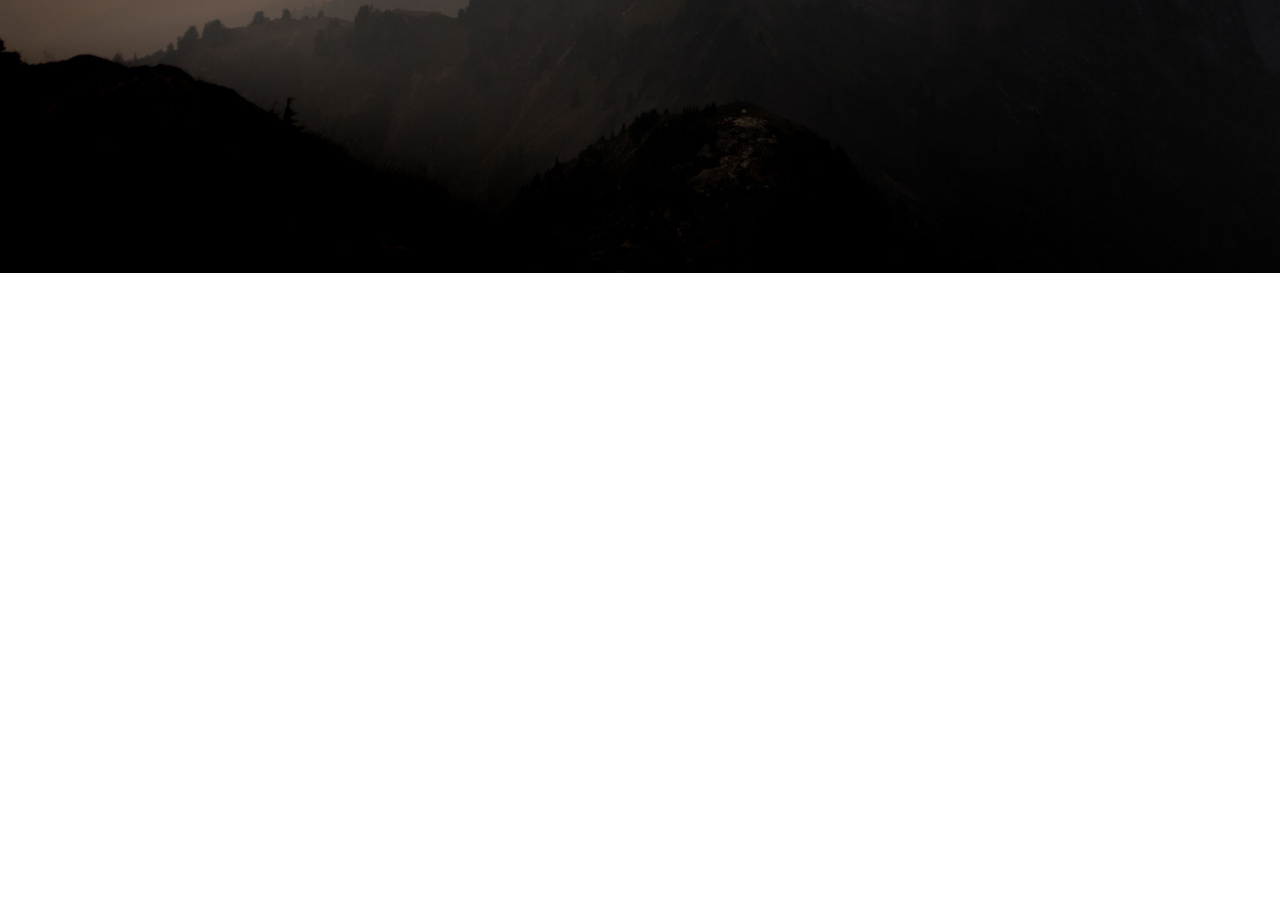
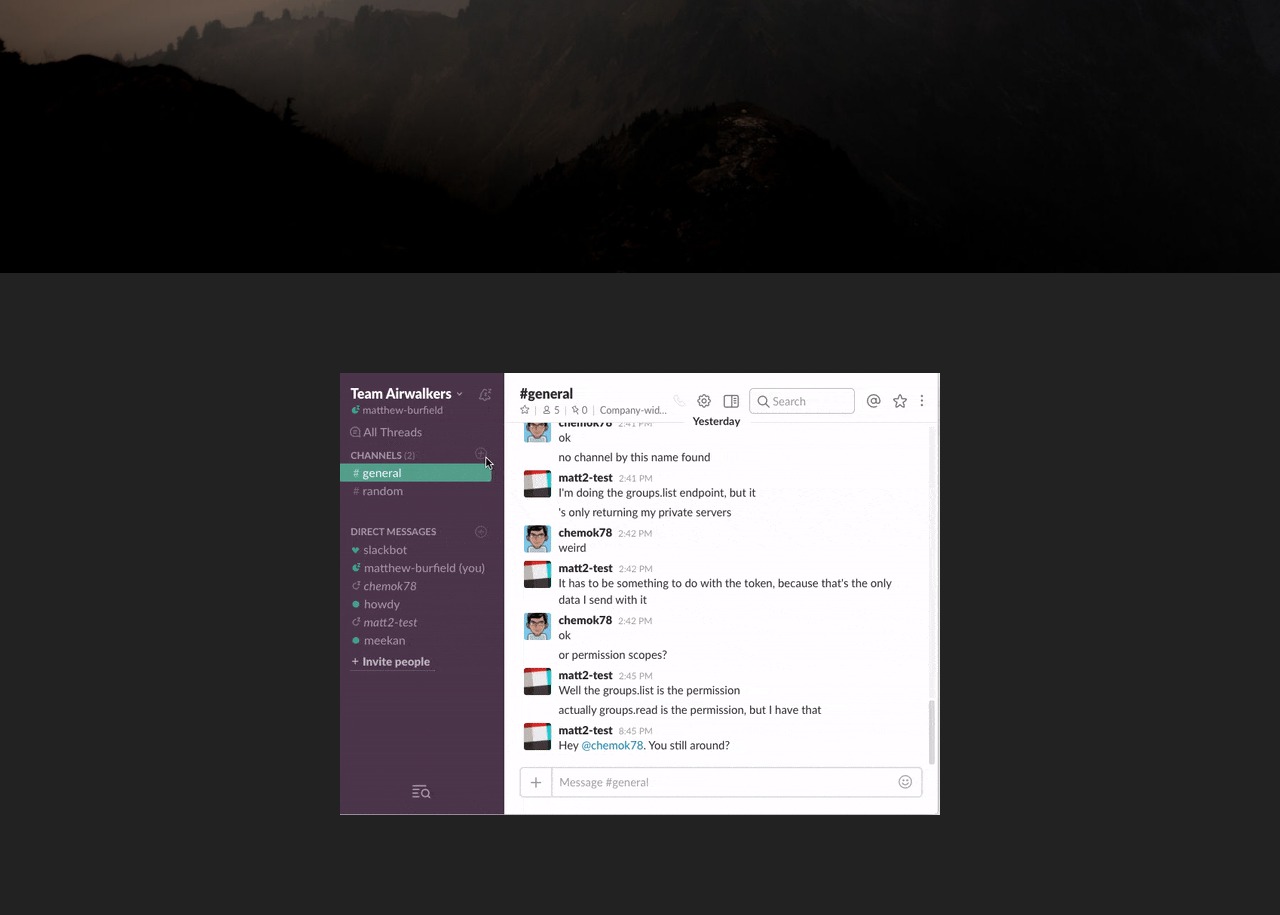
Before and after one commit to Matthew-Burfield/private-channel-invite, a website: page index.html in a window 1280 px wide. Shown: the part 527-1442 px from the top of the page. Before the commit the page ends 800 px from the top, so only its background shows below. Drawn offline with nearby package versions, Linux system fonts and the light colour scheme.

Commit message:
added gif to home page

```diff
--- a/index.html
+++ b/index.html
@@ -46,7 +46,7 @@
                 </button>
                 <a class="navbar-brand" href="#">
                 	<span class="glyphicon glyphicon-fire"></span>
-                	HOME
+                	<!--HOME-->
                 </a>
             </div>
             <!-- Navbar links -->
@@ -56,7 +56,7 @@
                         <a href="#">Home</a>
                     </li>
                     <li>
-                        <a href="#">Products</a>
+                        <a href="#header-content">Demo</a>
                     </li>
 					<li class="dropdown">
 						<a href="#" class="dropdown-toggle" data-toggle="dropdown" role="button" aria-haspopup="true" aria-expanded="false">Services <span class="caret"></span></a>
@@ -91,9 +91,7 @@
         <div class="container">
             <div class="row">
                 <div class="col-lg-8 col-lg-offset-2">
-                	<span class="glyphicon glyphicon-apple" style="font-size: 60px"></span>
-                    <h2 class="section-heading">Completely synergize resource taxing relationships</h2>
-                    <p class="text-light">Professionally cultivate one-to-one customer service with robust ideas. Dynamically innovate resource-leveling customer service for state of the art customer service.</p>
+                	<img src="images/private-channel.gif" />
                 </div>
             </div>
         </div>
@@ -117,21 +115,11 @@
     </section>-->
 
 	<!-- Content 2 -->
-     <!--<section class="content content-2">
-        <div class="container">
-            <div class="row">
-                <div class="col-sm-6">
-                	<h2 class="section-header">Superior Quality</h2>
-                	<p class="lead text-light">Holisticly predominate extensible testing procedures for reliable supply chains. Dynamically innovate resource-leveling customer service for state of the art customer service.</p>
-                	<a href="#" class="btn btn-default btn-lg">Test It</a>
-                </div>
-                <div class="col-sm-6">
-                    <img class="img-responsive img-circle center-block" src="images/iphone.jpg" alt="">
-                </div>
-
-            </div>
+     <section class="content content-2">
+        <div class="container" style="margin: 0 auto; text-align: center;">
+            <img src="images/private-channel.gif" />
         </div>
-    </section>    -->
+    </section>
 
     <!-- Promos -->
 	<!--<div class="container-fluid">
```
Also changed, not shown: images/private-channel.gif (added).
